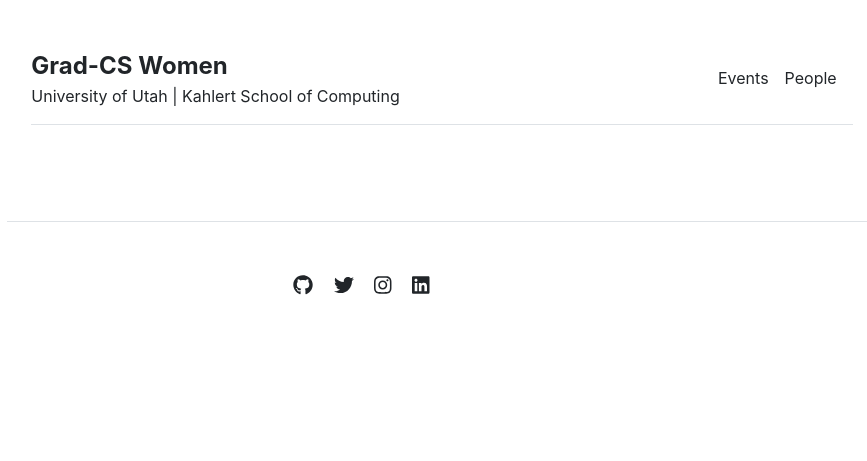
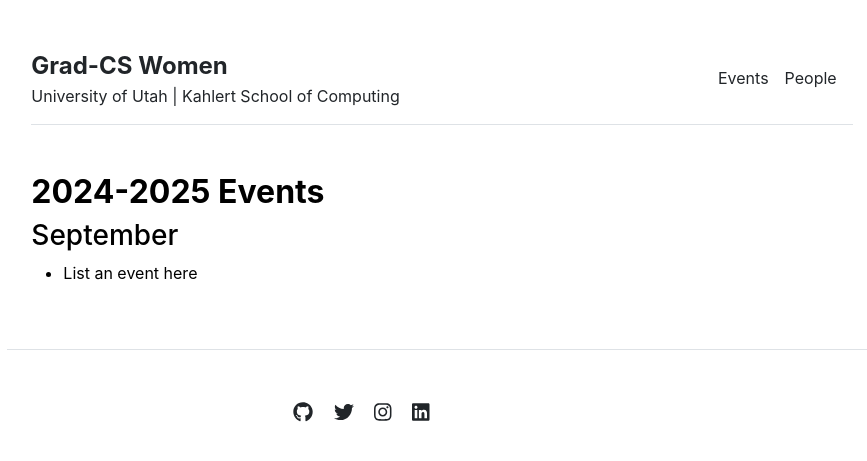
Before and after one commit to gradCSwomen-utah/gradCSwomen-utah.github.io, a Jekyll site: the page built from publications.md, in a window 1280 px wide. Shown: the top 461 px of the page, without its empty margins (198-1065 px from the left). Built offline with Jekyll 4.4.1, drawn with Linux system fonts in a browser that asks for light colours.

Commit message:
Update publications.md

```diff
--- a/publications.md
+++ b/publications.md
@@ -2,3 +2,9 @@
 layout: publications
 title: "Publications"
 ---
+<style> purple { color: purple; } red { color: red; } green { color: lightgreen; } </style>
+
+## **2024-2025 Events**
+
+### September
+* List an event here
```
